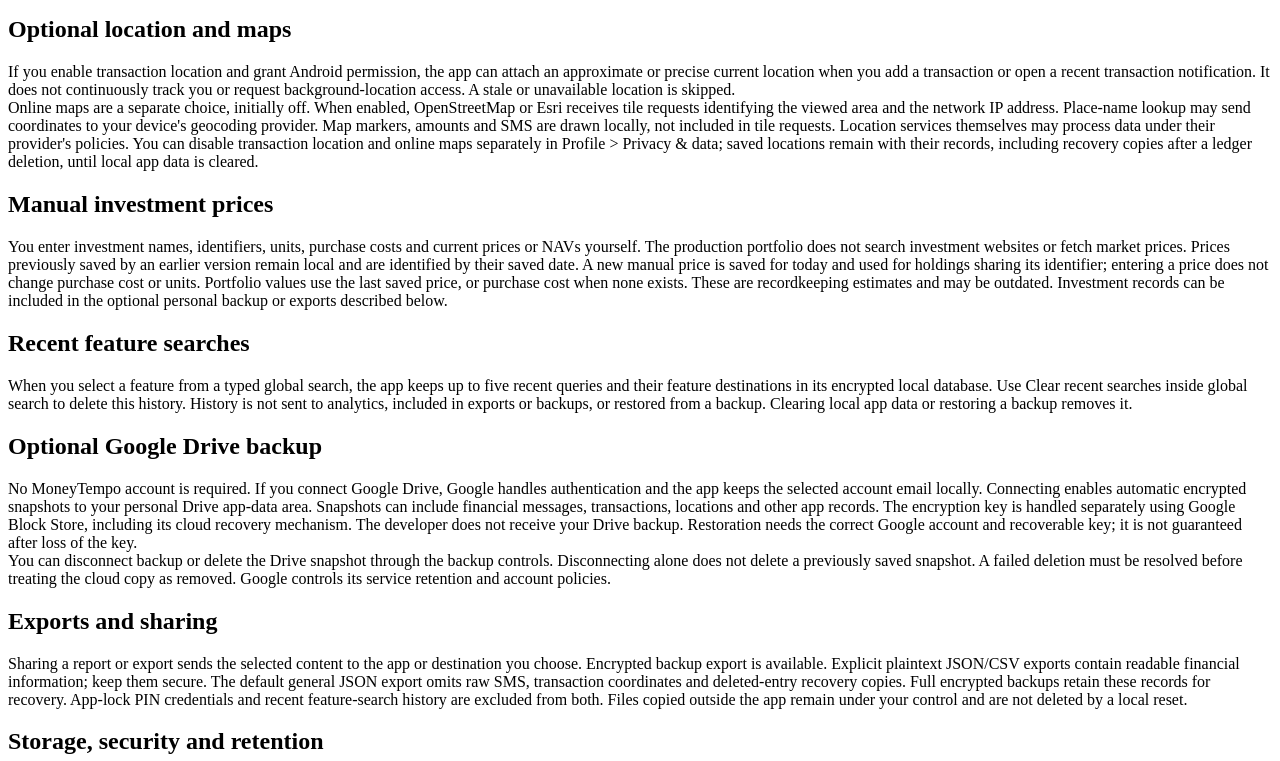
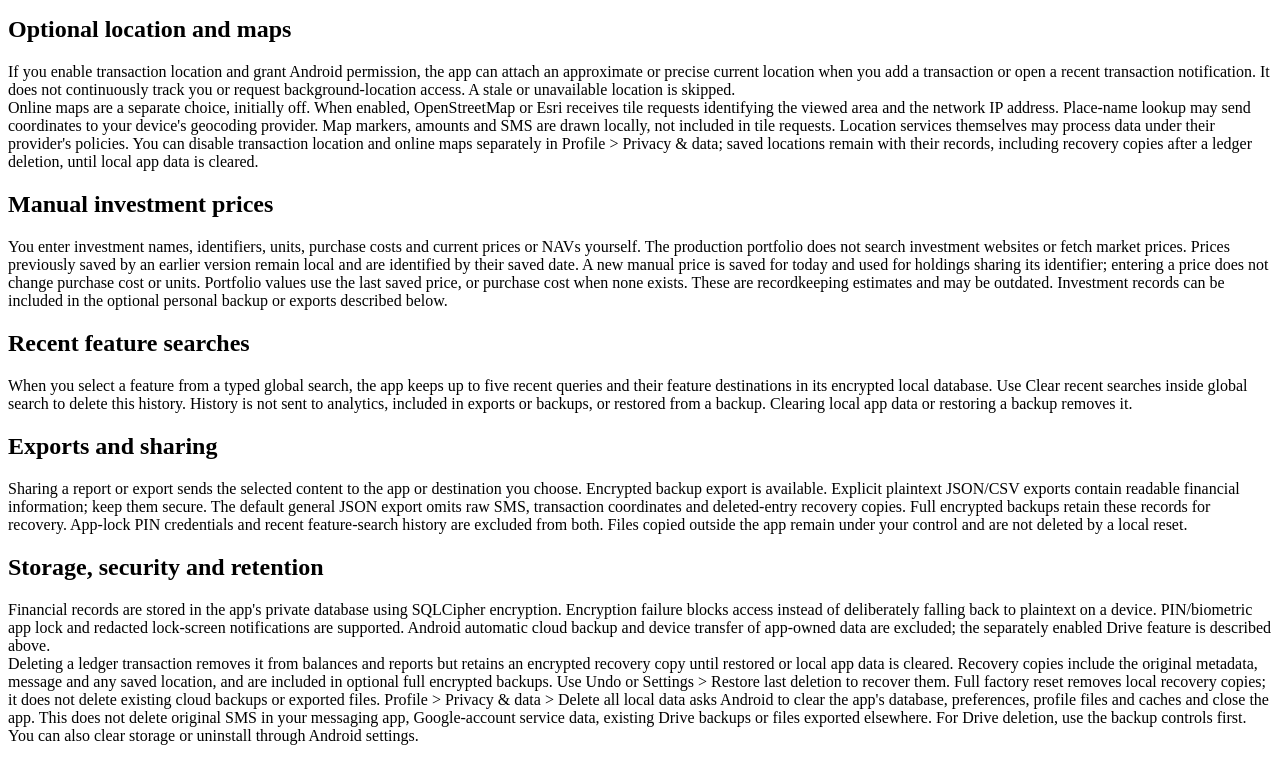
Before and after one commit to MoneyTempo-dev/moneytempo-site, a plain HTML site: page privacy-policy.html in a window 1280 px wide. Shown: the part 379-1140 px from the top of the page. Drawn offline with Linux system fonts and the light colour scheme.

Commit message:
Remove Google Drive backup section from privacy policy
Removed section on optional Google Drive backup from the privacy policy.

```diff
--- a/privacy-policy.html
+++ b/privacy-policy.html
@@ -12,8 +12,6 @@
 <p>You enter investment names, identifiers, units, purchase costs and current prices or NAVs yourself. The production portfolio does not search investment websites or fetch market prices. Prices previously saved by an earlier version remain local and are identified by their saved date. A new manual price is saved for today and used for holdings sharing its identifier; entering a price does not change purchase cost or units. Portfolio values use the last saved price, or purchase cost when none exists. These are recordkeeping estimates and may be outdated. Investment records can be included in the optional personal backup or exports described below.</p>
 <h2>Recent feature searches</h2>
 <p>When you select a feature from a typed global search, the app keeps up to five recent queries and their feature destinations in its encrypted local database. Use Clear recent searches inside global search to delete this history. History is not sent to analytics, included in exports or backups, or restored from a backup. Clearing local app data or restoring a backup removes it.</p>
-<h2>Optional Google Drive backup</h2>
-<p>No MoneyTempo account is required. If you connect Google Drive, Google handles authentication and the app keeps the selected account email locally. Connecting enables automatic encrypted snapshots to your personal Drive app-data area. Snapshots can include financial messages, transactions, locations and other app records. The encryption key is handled separately using Google Block Store, including its cloud recovery mechanism. The developer does not receive your Drive backup. Restoration needs the correct Google account and recoverable key; it is not guaranteed after loss of the key.<br>You can disconnect backup or delete the Drive snapshot through the backup controls. Disconnecting alone does not delete a previously saved snapshot. A failed deletion must be resolved before treating the cloud copy as removed. Google controls its service retention and account policies.</p>
 <h2>Exports and sharing</h2>
 <p>Sharing a report or export sends the selected content to the app or destination you choose. Encrypted backup export is available. Explicit plaintext JSON/CSV exports contain readable financial information; keep them secure. The default general JSON export omits raw SMS, transaction coordinates and deleted-entry recovery copies. Full encrypted backups retain these records for recovery. App-lock PIN credentials and recent feature-search history are excluded from both. Files copied outside the app remain under your control and are not deleted by a local reset.</p>
 <h2>Storage, security and retention</h2>
```
